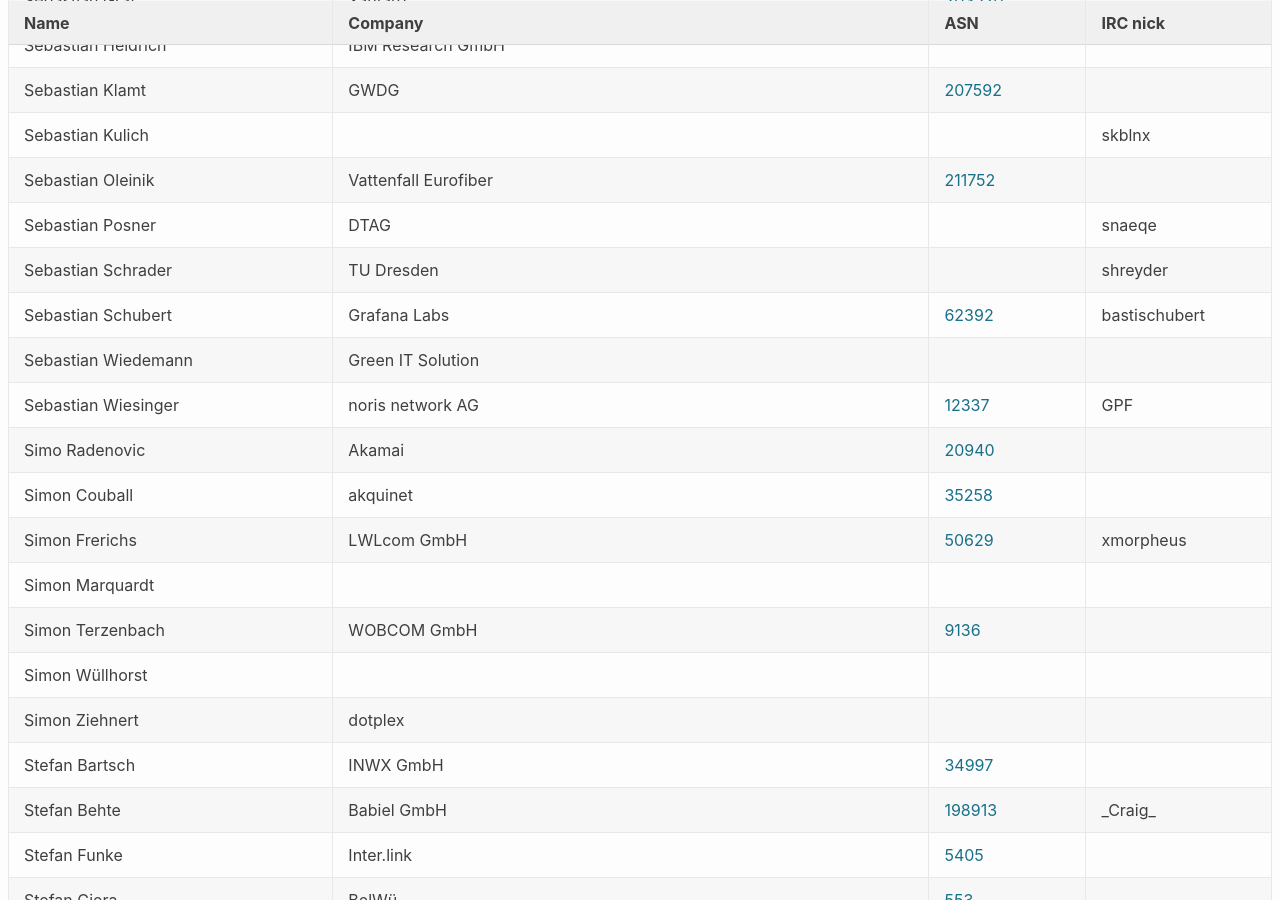
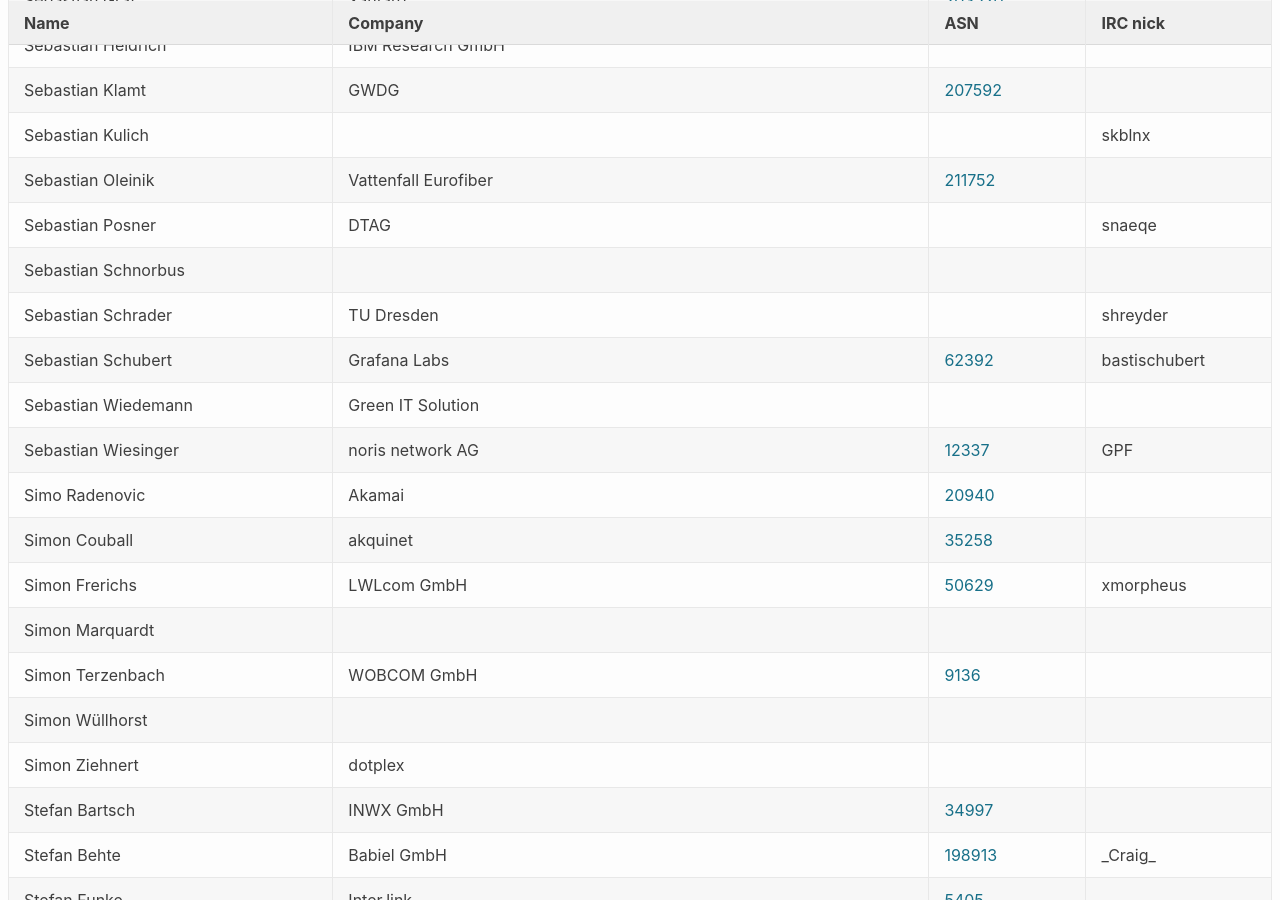
Before and after one commit to denog/pretix-attendeelist, a Jekyll site: the page built from denog15/index.md, in a window 1280 px wide and 900 px high, scrolled down 13024 px. Built offline with Jekyll 4.4.1, drawn with Linux system fonts in a browser that asks for light colours.

Commit message:
Latest data: Tue Oct 24 18:48:23 UTC 2023

```diff
--- a/_data/attendees_denog15_onsite.json
+++ b/_data/attendees_denog15_onsite.json
@@ -1746,6 +1746,12 @@
     "asn": null
   },
   {
+    "name": "Sebastian Schnorbus",
+    "company": null,
+    "irc": null,
+    "asn": null
+  },
+  {
     "name": "Sebastian Schrader",
     "company": "TU Dresden",
     "irc": "shreyder",
```
